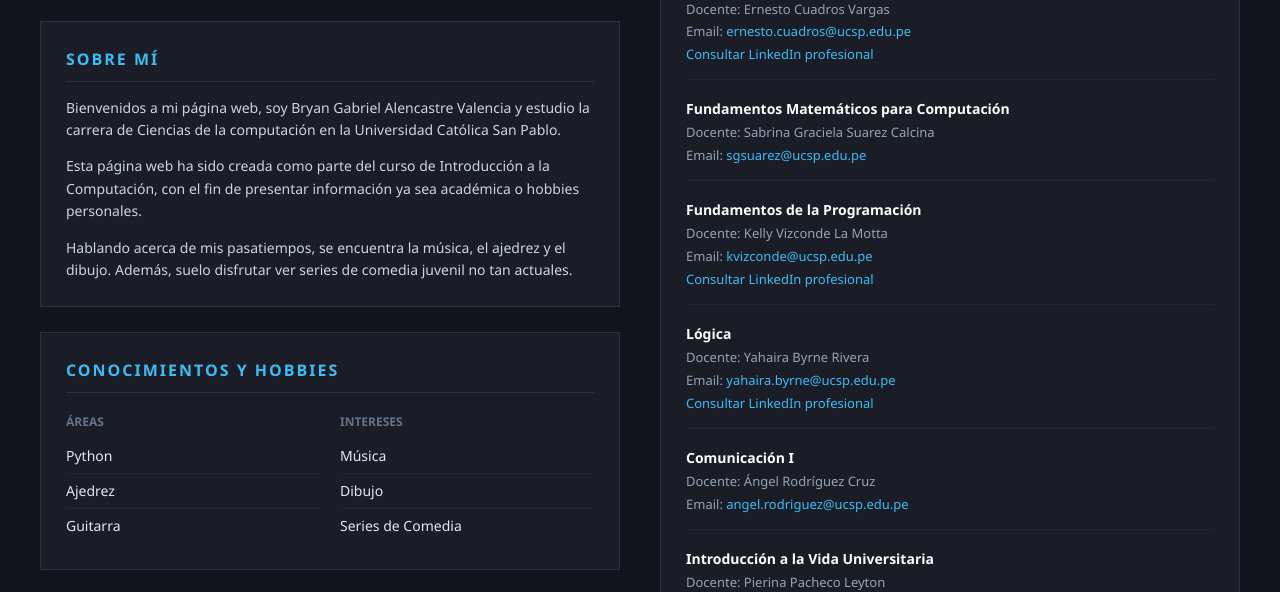
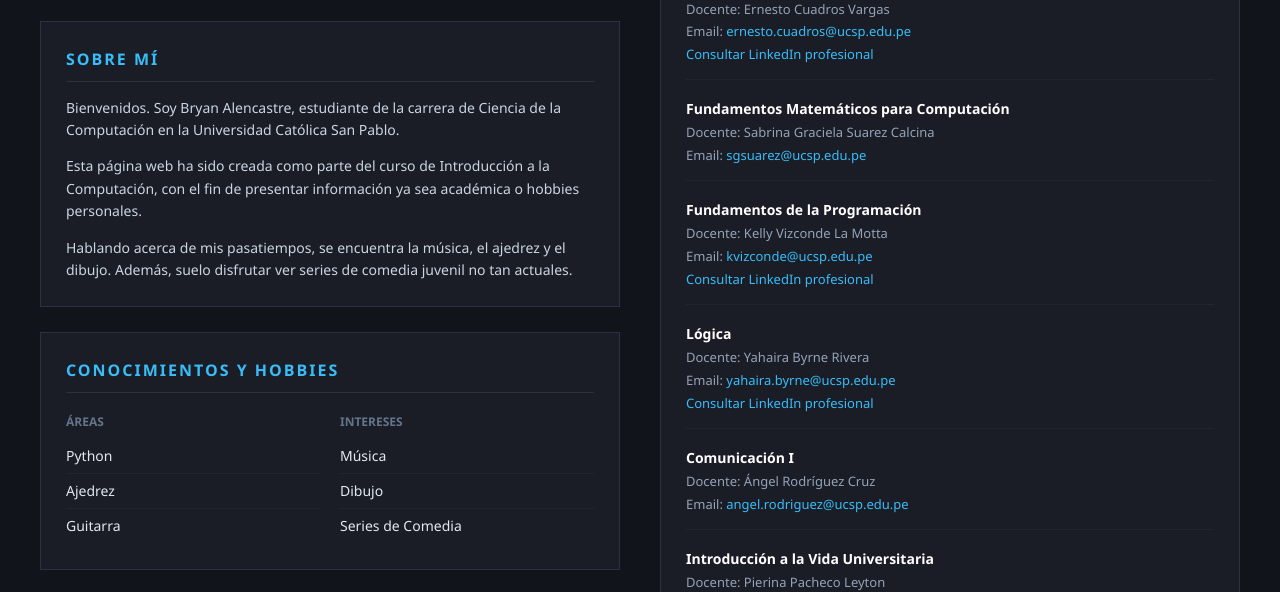
Before and after one commit to BryanAlencastre/Bryan-Alencastre, a plain HTML site: page index.html in a window 1280 px wide. Shown: the part 203-795 px from the top of the page. Drawn offline with Linux system fonts and the light colour scheme.

Commit message:
Update index.html

```diff
--- a/index.html
+++ b/index.html
@@ -3,7 +3,7 @@
 <head>
     <meta charset="UTF-8">
     <meta name="viewport" content="width=device-width, initial-scale=1.0">
-    <title>Portafolio Profesional - Bryan Alencastre</title>
+    <title>Bryan Alencastre</title>
     <style>
         body {
             margin: 0;
@@ -169,7 +169,7 @@
             <div class="section-block">
                 <div class="section-title">Sobre mí</div>
                 <p style="margin-top: 0; font-size: 14px; color: #cbd5e1;">
-                    Bienvenidos a mi página web, soy Bryan Gabriel Alencastre Valencia y estudio la carrera de Ciencias de la computación en la Universidad Católica San Pablo.
+                    Bienvenidos. Soy Bryan Alencastre, estudiante de la carrera de Ciencia de la Computación en la Universidad Católica San Pablo.
                 </p>
                 <p style="font-size: 14px; color: #cbd5e1;">
                     Esta página web ha sido creada como parte del curso de Introducción a la Computación, con el fin de presentar información ya sea académica o hobbies personales.
```
